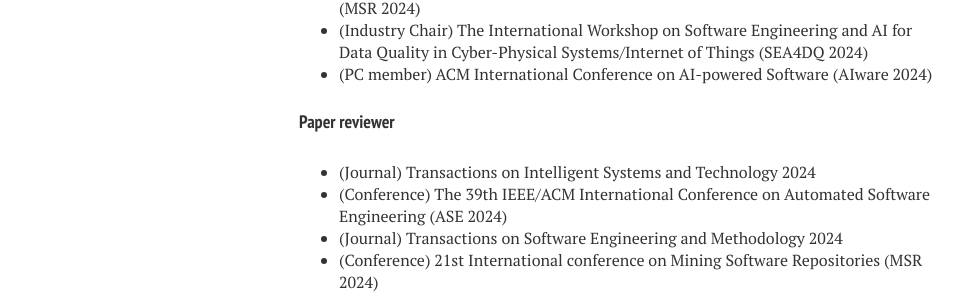
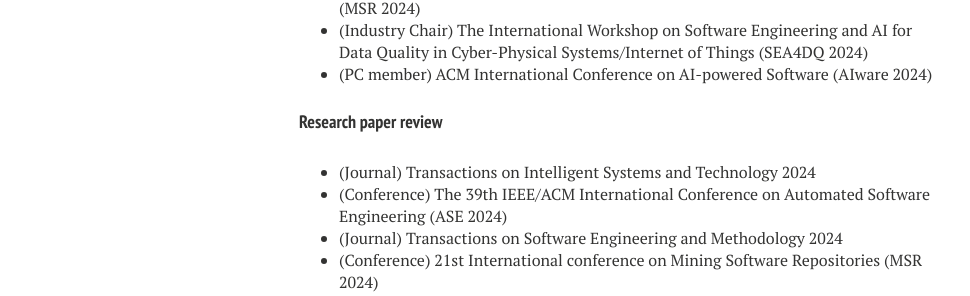
Before and after one commit to Jirigesi/Jirigesi.github.io, a Jekyll site: the page built from index.md, in a window 1280 px wide. Shown: the part 820-1116 px from the top of the page, without its empty margins (21-991 px from the left). Built offline with Jekyll 4.4.1, drawn with Linux system fonts in a browser that asks for light colours; nearby versions of some CDN libraries; comment, search, counter and statistics services are not loaded.

Commit message:
Update index.md

```diff
--- a/index.md
+++ b/index.md
@@ -34,7 +34,7 @@ My journey into the world of machine learning and AI began during my PhD studies
 - (Industry Chair) The International Workshop on Software Engineering and AI for Data Quality in Cyber-Physical Systems/Internet of Things (SEA4DQ 2024)
 - (PC member) ACM International Conference on AI-powered Software (AIware 2024)
 
-#### Paper reviewer
+#### Research paper review
 
 - (Journal) Transactions on Intelligent Systems and Technology 2024
 - (Conference) The 39th IEEE/ACM International Conference on Automated Software Engineering (ASE 2024)
```
